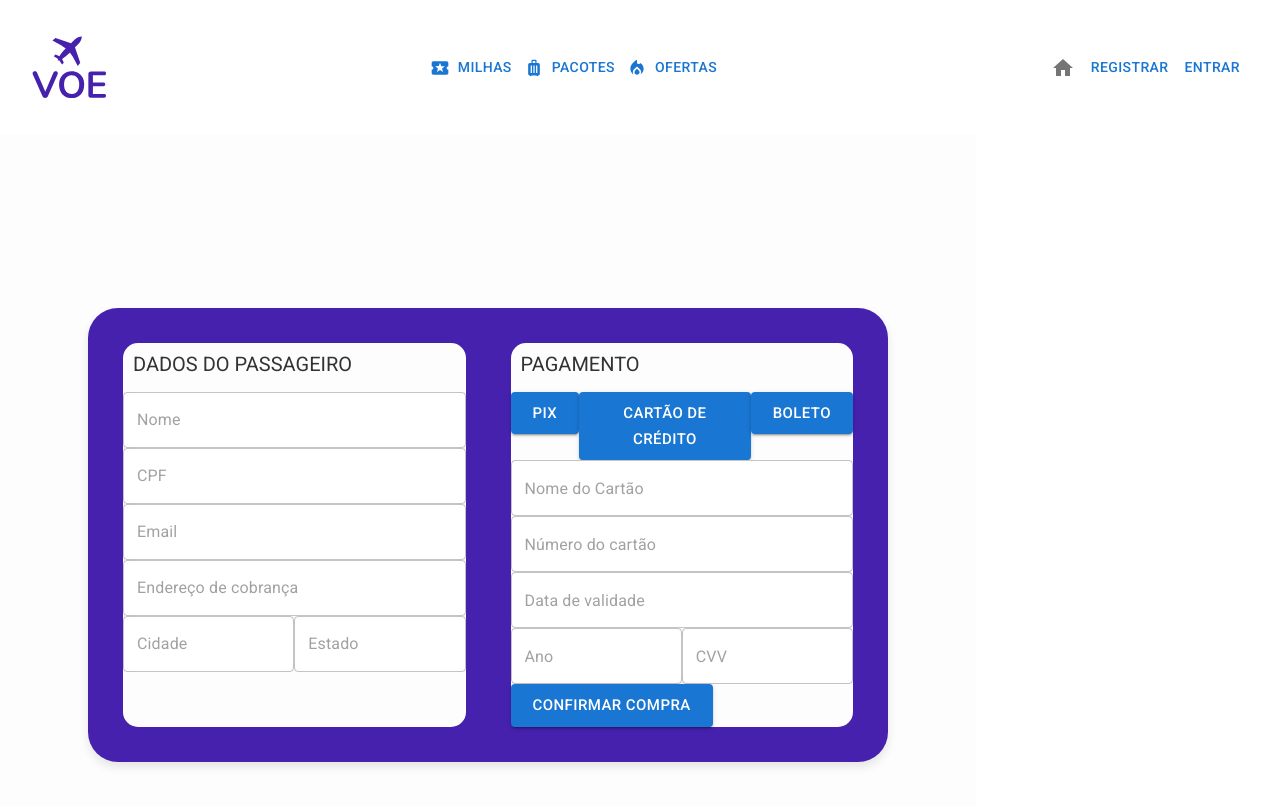
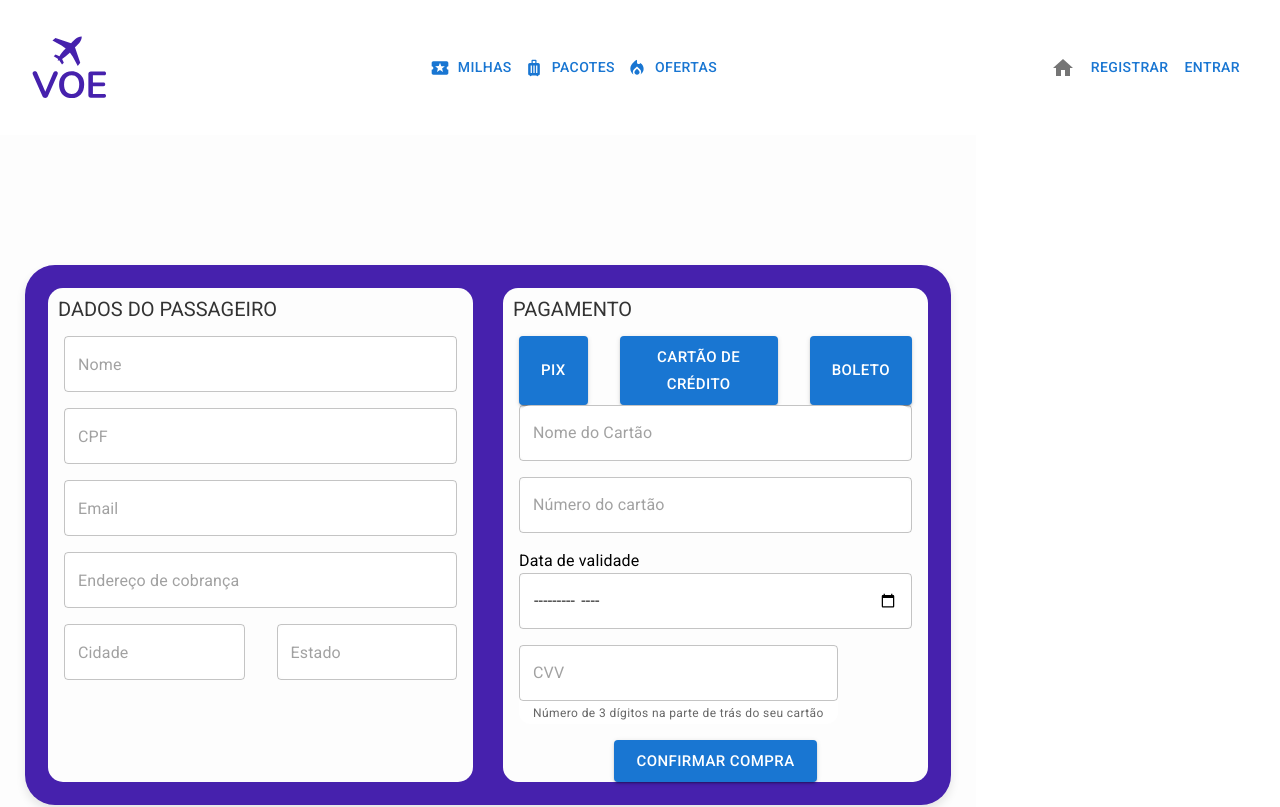
Before and after one commit to guijun13/ihc-voe, a Next.js app: page /checkout in a window 1280 px wide. Shown: the top 807 px of the page. Built offline with nearby package versions, Linux system fonts and the light colour scheme.

Commit message:
update checkout style for the 2nd time

```diff
--- a/pages/checkout.tsx
+++ b/pages/checkout.tsx
@@ -16,7 +16,7 @@ const Checkout: NextPage = () => {
                 Dados do Passageiro
               </Typography>
 
-              <div className="inputBox">
+              <div className="flex mb-4 mx-4">
                 <TextField
                   variant="outlined"
                   id="outlined-basic"
@@ -24,23 +24,25 @@ const Checkout: NextPage = () => {
                   className="bg-white rounded-xl w-full"
                 />
               </div>
-              <div className="inputBox">
+              <div className="flex mb-4 mx-4">
                 <TextField
+                  type="number"
                   variant="outlined"
                   id="outlined-basic"
                   placeholder="CPF"
                   className="bg-white rounded-xl w-full"
                 />
               </div>
-              <div className="inputBox">
+              <div className="flex mb-4 mx-4">
                 <TextField
+                  type="email"
                   variant="outlined"
                   id="outlined-basic"
                   placeholder="Email"
                   className="bg-white rounded-xl w-full"
                 />
               </div>
-              <div className="inputBox">
+              <div className="flex mb-4 mx-4">
                 <TextField
                   variant="outlined"
                   id="outlined-basic"
@@ -50,7 +52,7 @@ const Checkout: NextPage = () => {
               </div>
 
               <div className="flex">
-                <div className="inputBox">
+                <div className="flex mb-4 mx-4">
                   <TextField
                     variant="outlined"
                     id="outlined-basic"
@@ -58,7 +60,7 @@ const Checkout: NextPage = () => {
                     className="bg-white rounded-xl w-full"
                   />
                 </div>
-                <div className="inputBox">
+                <div className="flex mb-4 mx-4">
                   <TextField
                     variant="outlined"
                     id="outlined-basic"
@@ -74,8 +76,8 @@ const Checkout: NextPage = () => {
                 Pagamento
               </Typography>
 
-              <div className="flex">
-                <div className="inputBox1">
+              <div className="flex justify-around">
+                <div className="flex mx-4">
                   <Button
                     size="large"
                     variant="contained"
@@ -84,7 +86,7 @@ const Checkout: NextPage = () => {
                     Pix
                   </Button>
                 </div>
-                <div className="inputBox1">
+                <div className="flex mx-4">
                   <Button
                     size="large"
                     variant="contained"
@@ -93,7 +95,7 @@ const Checkout: NextPage = () => {
                     Cartão de crédito
                   </Button>
                 </div>
-                <div className="inputBox1">
+                <div className="flex mx-4">
                   <Button
                     size="large"
                     variant="contained"
@@ -103,7 +105,7 @@ const Checkout: NextPage = () => {
                   </Button>
                 </div>
               </div>
-              <div className="inputBox">
+              <div className="flex mb-4 mx-4">
                 <TextField
                   variant="outlined"
                   id="outlined-basic"
@@ -111,16 +113,19 @@ const Checkout: NextPage = () => {
                   className="bg-white rounded-xl w-full"
                 />
               </div>
-              <div className="inputBox">
+              <div className="flex mb-4 mx-4">
                 <TextField
+                  type="number"
                   variant="outlined"
                   id="outlined-basic"
                   placeholder="Número do cartão"
                   className="bg-white rounded-xl w-full"
                 />
               </div>
-              <div className="inputBox">
+              <div className="flex flex-col mb-4 mx-4">
+                <Typography variant="body1">Data de validade</Typography>
                 <TextField
+                  type="month"
                   variant="outlined"
                   id="outlined-basic"
                   placeholder="Data de validade"
@@ -129,23 +134,18 @@ const Checkout: NextPage = () => {
               </div>
 
               <div className="flex">
-                <div className="inputBox">
+                <div className="flex mb-4 mx-4">
                   <TextField
-                    variant="outlined"
-                    id="outlined-basic"
-                    placeholder="Ano"
-                    className="bg-white rounded-xl w-full"
-                  />
-                </div>
-                <div className="inputBox">
-                  <TextField
+                    type="number"
                     variant="outlined"
                     id="outlined-basic"
                     placeholder="CVV"
+                    helperText="Número de 3 dígitos na parte de trás do seu cartão"
                     className="bg-white rounded-xl w-full"
                   />
                 </div>
               </div>
+              <div className="flex justify-center">
                 <Link href="/waitingPayment">
                   <Button
                     size="large"
@@ -157,6 +157,7 @@ const Checkout: NextPage = () => {
                 </Link>
               </div>
             </div>
+          </div>
         </form>
       </div>
       <Footer />
--- a/styles/checkout.css
+++ b/styles/checkout.css
@@ -8,8 +8,7 @@
 }
 
 .container form {
-  padding: 20px;
-  width: 800px;
+  padding: 8px;
   background: #4621AD;
   border-radius: 30px;
   box-shadow: 0 5px 10px rgba(0, 0, 0, .1);
@@ -17,8 +16,6 @@
 
 .container form .row {
   display: flex;
-  flex-wrap: wrap;
-  gap: 15px;
 }
 
 .container form .row .col {
```
Lines whose indentation alone changed are shown as unchanged.
